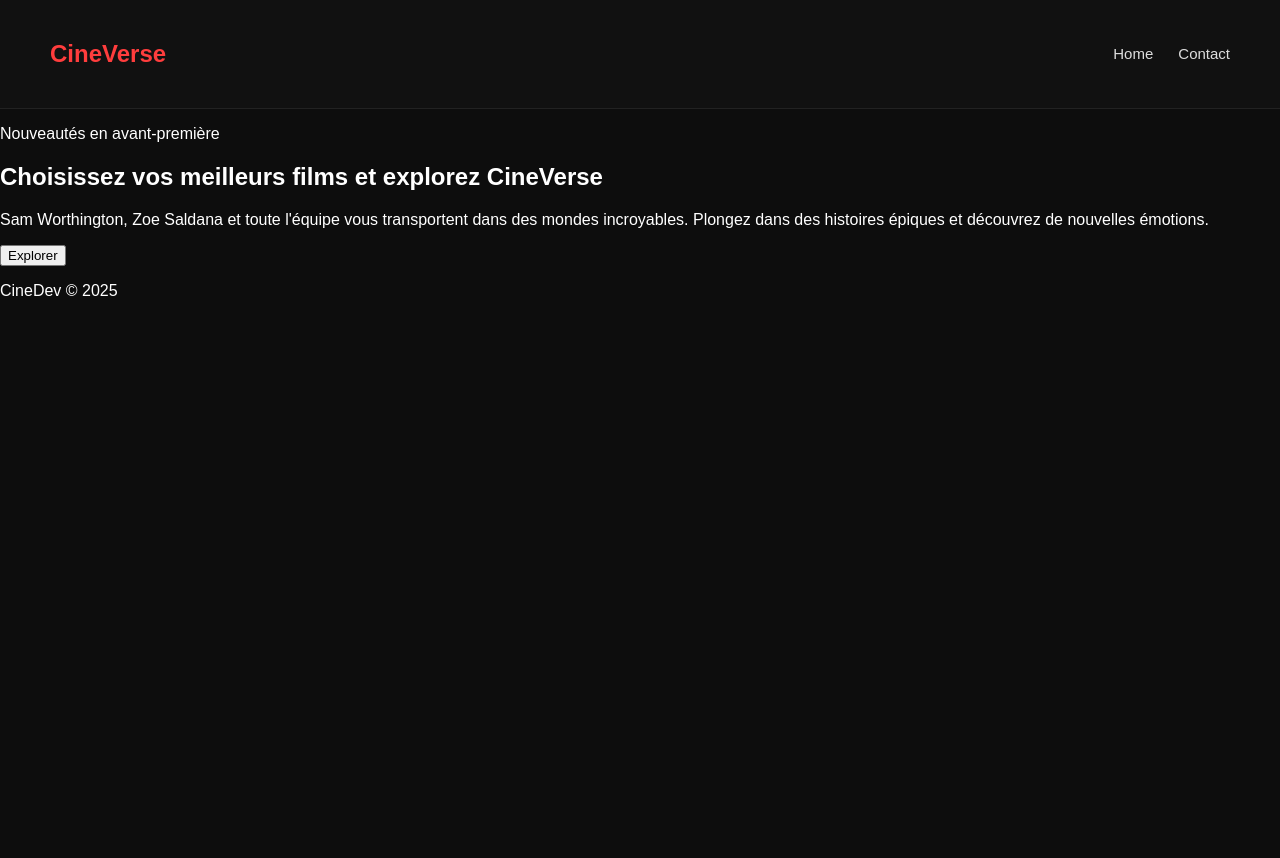
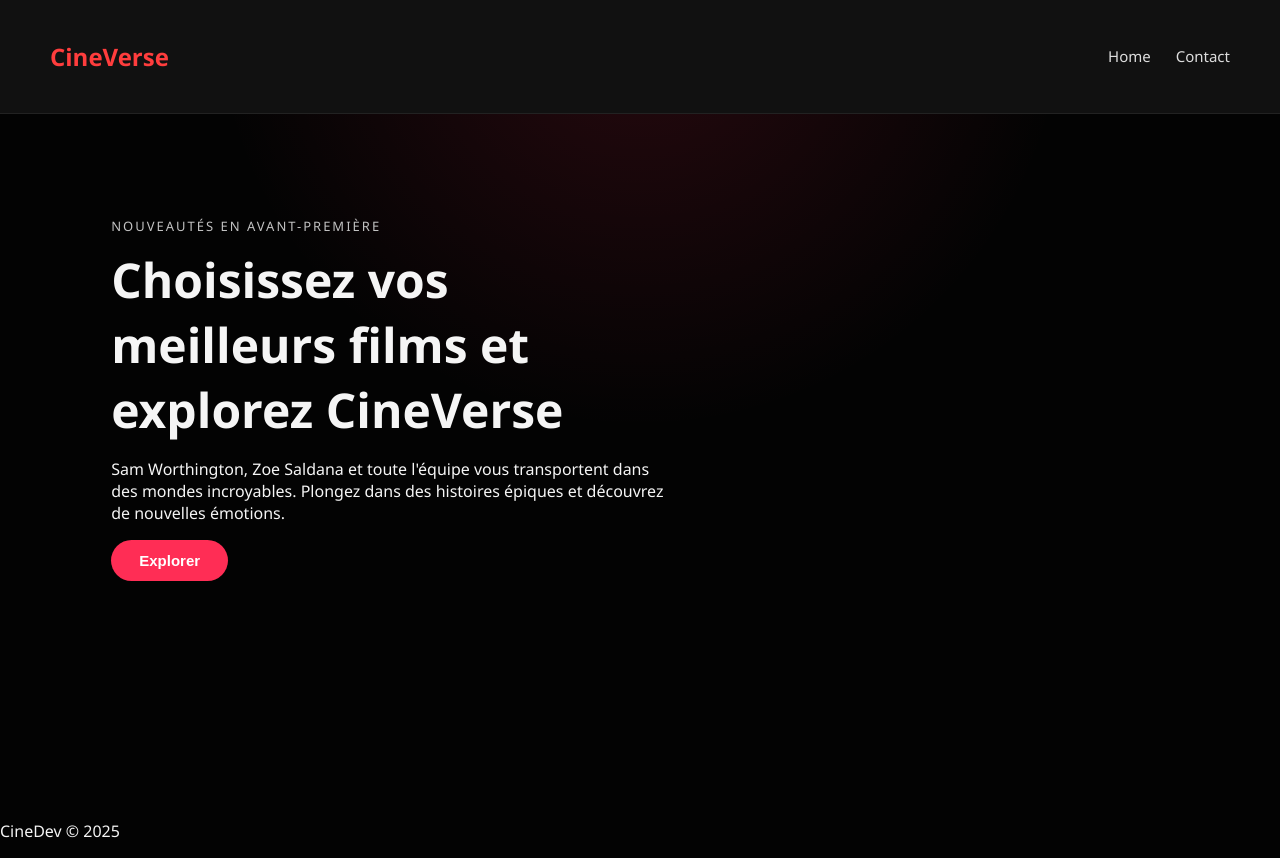
Before and after one commit to med-more/CineVerse, a React (Vite) app: page / in a window 1280 px wide. Before the commit the page ends 800 px from the top, so only its background shows below. Built offline with nearby package versions, Linux system fonts and the light colour scheme.

Commit message:
add the hero section styling

```diff
--- a/src/index.css
+++ b/src/index.css
@@ -1,9 +1,26 @@
+:root {
+  --bg: #030303;
+  --card: #111115;
+  --card-dark: #0c0c0f;
+  --text: #f5f5f5;
+  --muted: #c2c2c2;
+  --border: rgba(255, 255, 255, 0.08);
+  --primary: #ff2d55;
+}
+
+* {
+  box-sizing: border-box;
+}
+
 body {
-    background: #0d0d0d;
-    color: white;
-    font-family: "Arial", sans-serif;
-    margin: 0;
-    padding: 0;
+  margin: 0;
+  font-family: "Poppins", "Segoe UI", sans-serif;
+  background: radial-gradient(circle at top, rgba(255, 45, 85, 0.15), transparent 40%), var(--bg);
+  color: var(--text);
+}
+
+.content{
+    min-height: calc(100vh - 140px);
 }
 
 a {
@@ -37,3 +54,74 @@ a {
     color: #ff3d3d;
     transition: 0.2s;
 }
+
+/* Hero "Med" */
+.home{
+    width: min(1200px, 92%);
+    margin: 0 auto;
+    padding-bottom: 60px;
+}
+
+.hero{
+    margin-top: 30px;
+    border-radius: 32px;
+    min-height: 420px;
+    padding: 60px;
+    display: flex;
+    align-items: flex-end;
+    position: relative;
+    overflow: hidden;
+    background-image: linear-gradient(115deg, rgba(3, 3, 3, 0.1) 20%, rgba(3, 3, 3, 0.9))
+    url("https://images.unsplash.com/photo-1542204637-e67bc7d41e48?auto=format&fit=crop&w=1400&q=80");
+    background-size: cover;
+    background-position: center;
+}
+
+.hero-content{
+    max-width: 560px;
+}
+
+.hero-kicker{
+    text-transform: uppercase;
+    letter-spacing: 2px;
+    font-size: 13px;
+    color: var(--muted);
+    margin-bottom: 12px;
+}
+
+.hero h1{
+    font-size: clamp(32px, 5vw, 48px);
+    margin: 0 0 14px;
+}
+
+hero-description{
+    color: rgba(255, 255, 255, 0.8);
+    line-height: 1.6;
+    margin-bottom: 26px;
+}
+
+.hero-actions{
+    display: flex;
+    gap: 12px;
+    flex-wrap: wrap;
+}
+
+.btn-explore{
+    border-radius: 999px;
+    padding: 12px 28px;
+    border: none;
+    cursor: pointer;
+    font-weight: 600;
+    font-size: 15px;
+    transition: transform 0.2s ease, opacity 0.2s ease;
+}
+
+.btn-explore{
+    background: var(--primary);
+    color: #fff;
+}
+
+.btn-explore:hover{
+    transform: translateY(-1px);
+    opacity: 0.95;
+}
```
